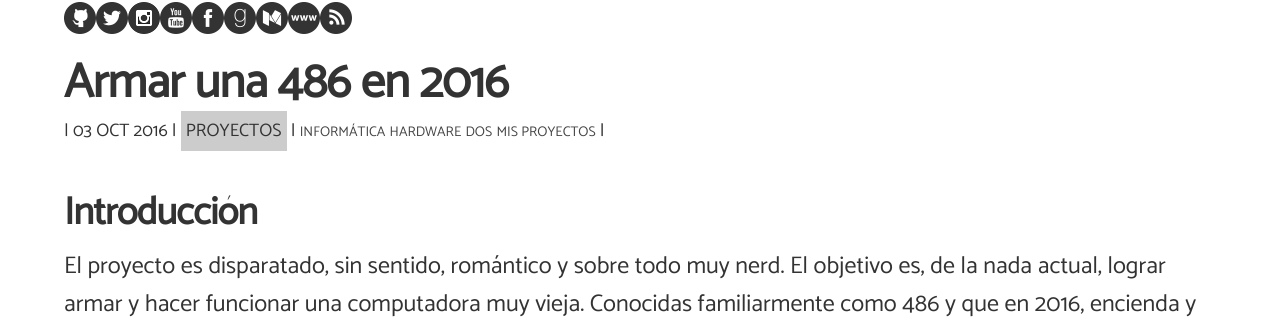
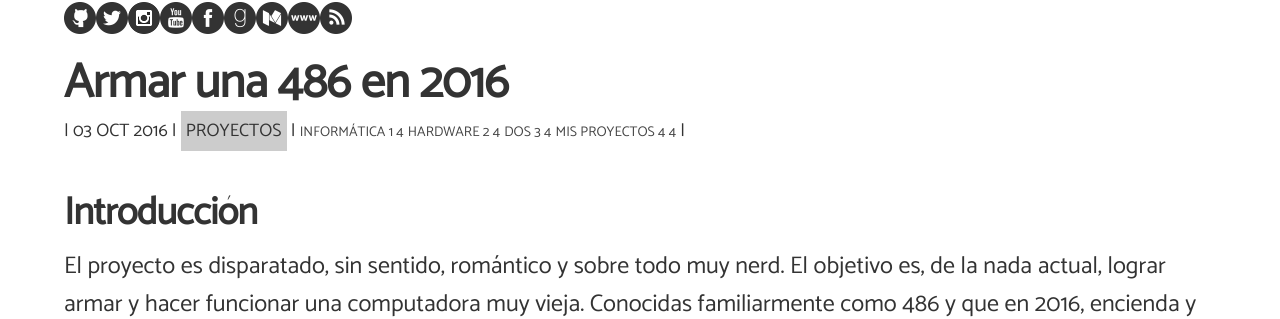
Before and after one commit to angelsimon/angelsimon.github.io, a Jekyll site: the page built from _posts/2016-10-03-armar-una-486-en-2016.md, in a window 1280 px wide and 900 px high. Shown: the part 184-503 px from the top of the window. Built offline with Jekyll 4.4.1, drawn with Linux system fonts in a browser that asks for light colours; nearby versions of some CDN libraries; comment, search, counter and statistics services are not loaded.

Commit message:
Update post.html

```diff
--- a/_layouts/post.html
+++ b/_layouts/post.html
@@ -34,7 +34,7 @@ comments: true
 		<span class="category">{{ page.category }}</span> |
 		<!-- Tags 4 -->
 		{% for tag in page.tags %}
-		  <span class="tag">{{ tag }}</span>
+		  <span class="tag">{{ tag }} {{ forloop.index }} {{ page.tags.size }}</span>
 		  {% if forloop.index < page.tags.size-1 %}
 		    <span>, </span>
 		  {% endif %}
```
